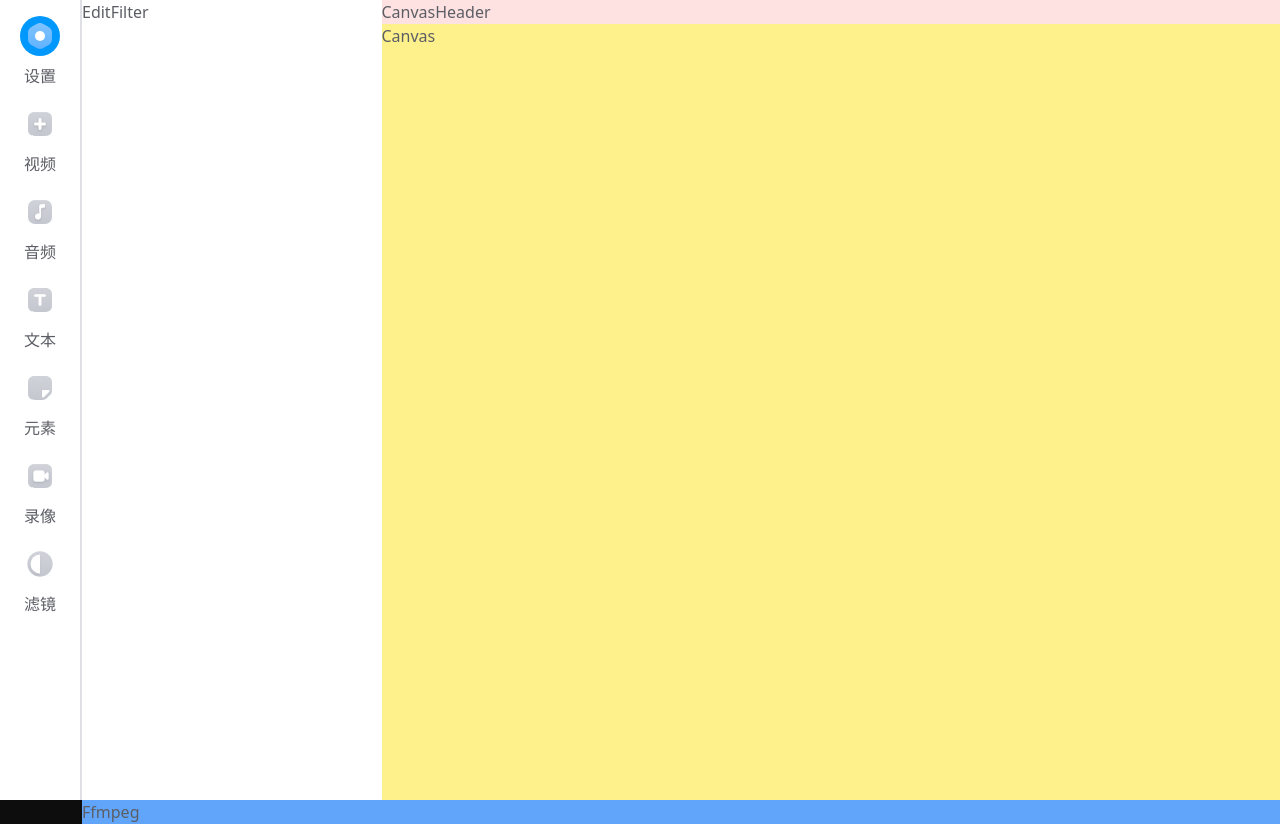
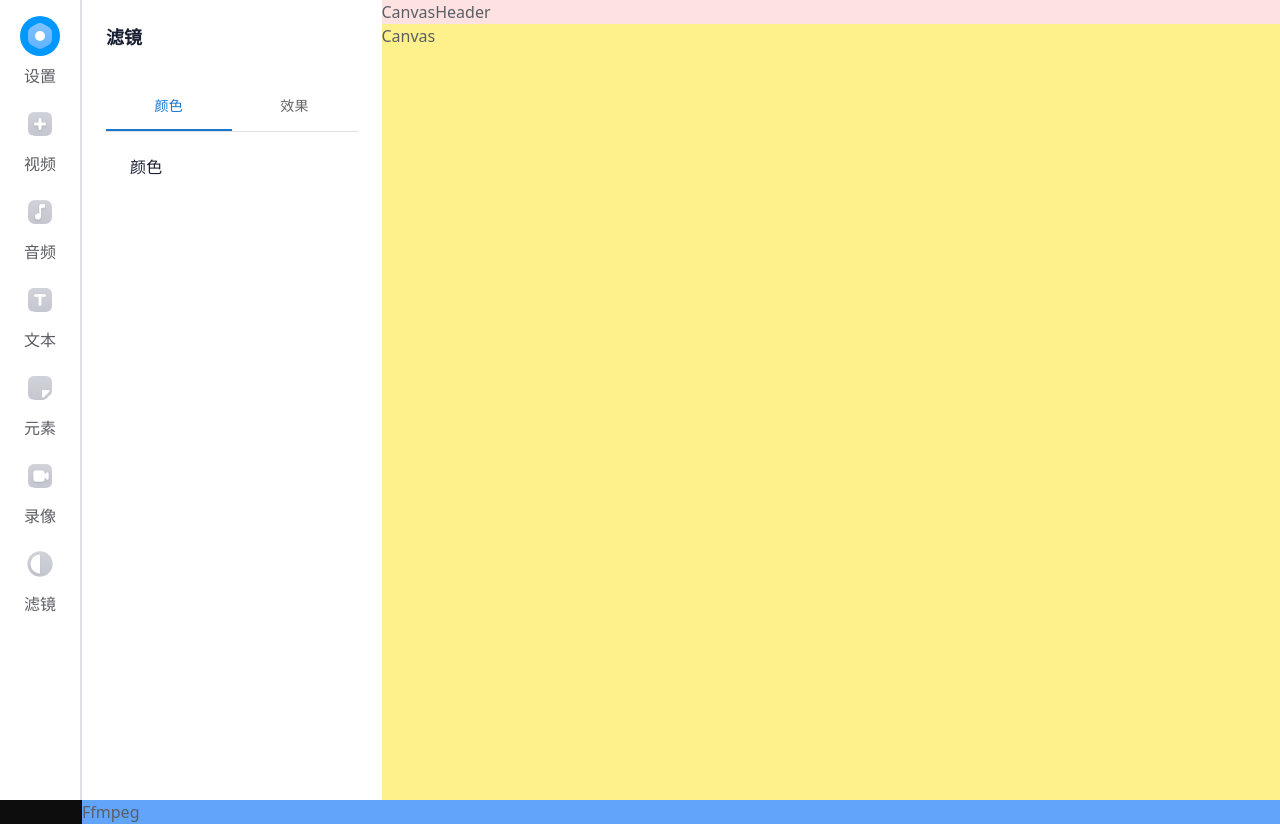
Before and after one commit to Licodeao/lico-ai, a React (Vite) app in the folder graduation-frontend/: page /edit/filter in a window 1280 px wide. Built offline with nearby package versions, Linux system fonts and the light colour scheme; no server answers.

Commit message:
feat(Edit): filter page finished

```diff
--- a/graduation-frontend/output.css
+++ b/graduation-frontend/output.css
@@ -735,6 +735,10 @@ video {
   display: grid;
 }
 
+.hidden {
+  display: none;
+}
+
 .h-11 {
   height: 2.75rem;
 }
--- a/graduation-frontend/src/pages/edit/views/filter.tsx
+++ b/graduation-frontend/src/pages/edit/views/filter.tsx
@@ -1,11 +1,93 @@
-import type { FC, ReactNode } from "react";
+import Tabs from "@mui/material/Tabs";
+import Tab from "@mui/material/Tab";
+import { useState, type FC, type ReactNode } from "react";
+import React from "react";
+import { Box, Typography } from "@mui/material";
 
 interface IProps {
   children?: ReactNode;
 }
 
+interface TabPanelProps {
+  children?: React.ReactNode;
+  index: number;
+  value: number;
+}
+
+function CustomTabPanel(props: TabPanelProps) {
+  const { children, value, index, ...other } = props;
+
+  return (
+    <div
+      role="tabpanel"
+      hidden={value !== index}
+      id={`simple-tabpanel-${index}`}
+      aria-labelledby={`simple-tab-${index}`}
+      {...other}
+    >
+      {value === index && (
+        <Box sx={{ p: 3 }}>
+          <Typography>{children}</Typography>
+        </Box>
+      )}
+    </div>
+  );
+}
+
+function a11yProps(index: number) {
+  return {
+    id: `simple-tab-${index}`,
+    "aria-controls": `simple-tabpanel-${index}`,
+  };
+}
+
 const EditFilter: FC<IProps> = () => {
-  return <div>EditFilter</div>;
+  const [value, setValue] = useState(0);
+
+  const handleChange = (event: React.SyntheticEvent, newValue: number) => {
+    setValue(newValue);
+  };
+
+  return (
+    <div className="p-6 flex flex-col gap-8 font-semibold text-[#1A2033]">
+      <span className="text-[18px]">滤镜</span>
+      <Box sx={{ width: "100%" }}>
+        <Box
+          sx={{
+            borderBottom: 1,
+            borderColor: "divider",
+          }}
+        >
+          <Tabs
+            value={value}
+            onChange={handleChange}
+            aria-label="basic tabs example"
+          >
+            <Tab
+              label="颜色"
+              {...a11yProps(0)}
+              sx={{
+                width: "50%",
+              }}
+            />
+            <Tab
+              label="效果"
+              {...a11yProps(1)}
+              sx={{
+                width: "50%",
+              }}
+            />
+          </Tabs>
+        </Box>
+        <CustomTabPanel value={value} index={0}>
+          颜色
+        </CustomTabPanel>
+        <CustomTabPanel value={value} index={1}>
+          效果
+        </CustomTabPanel>
+      </Box>
+    </div>
+  );
 };
 
 export default EditFilter;
```
